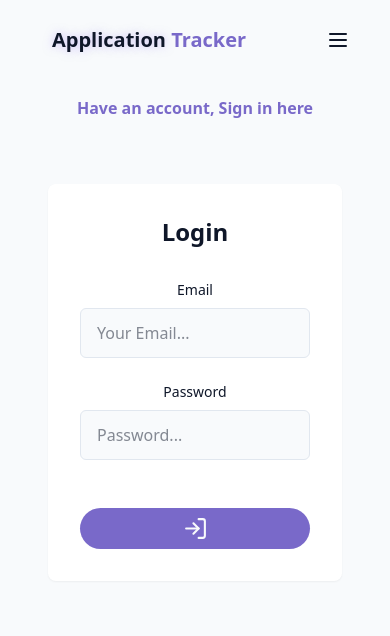
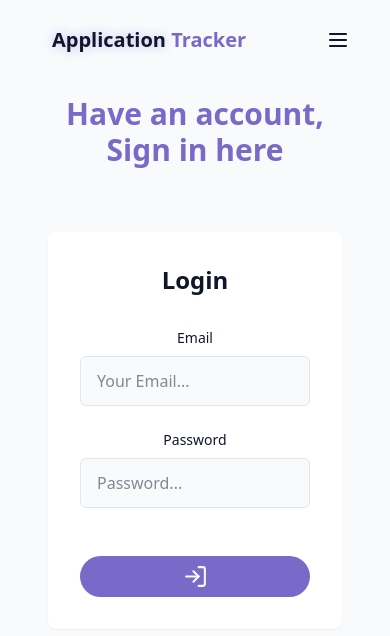
Before and after one commit to TyLou28/Application-Tracker, a React (Vite) app in the folder frontend/frontend/: page /login in a window 390 px wide. Shown: the top 636 px of the page. Built offline with nearby package versions, Linux system fonts and the light colour scheme.

Commit message:
correcting mistakes and adding link to register page

```diff
--- a/frontend/frontend/src/components/LoginFormSection.jsx
+++ b/frontend/frontend/src/components/LoginFormSection.jsx
@@ -52,7 +52,7 @@ export const LoginFormSection = () => {
     return (
         <section className="py-24 px-4 relative bg-secondary/30">
             <div className="container mx-auto max-w-5xl">
-                <h2 className="text-3x; md:text-4xl font-bold mb-16 text-center text-primary opacity-0 animate-fade-in-delay-1">
+                <h2 className="text-3xl md:text-4xl font-bold mb-16 text-center text-primary opacity-0 animate-fade-in-delay-1">
                     Have an account, Sign in here
                 </h2>
 
--- a/frontend/frontend/src/components/Navbar.jsx
+++ b/frontend/frontend/src/components/Navbar.jsx
@@ -11,7 +11,7 @@ const loggedInNavItems = [
 const navItems = [
     {name: "Home", href: "/"},
     {name: "Login", href: "/login"},
-    {name: "Sign Up", href: "#sign-up"},
+    {name: "Sign Up", href: "/register"},
 
 ]
 
@@ -23,16 +23,12 @@ export const Navbar = () => {
     const [firstName, setFirstName] = useState("")
 
     useEffect(() => {
-        checkLoggedIn()
-        const token = localStorage.getItem("accessToken")
-        if (token) {
-            setLoggedIn(true)
-        }
-
         const handleScroll = () => {
             setIsScrolled(window.scrollY > 10)
         }
         window.addEventListener("scroll", handleScroll)
+
+        checkLoggedIn()
 
         return () => window.removeEventListener("scroll", handleScroll)
 
```
